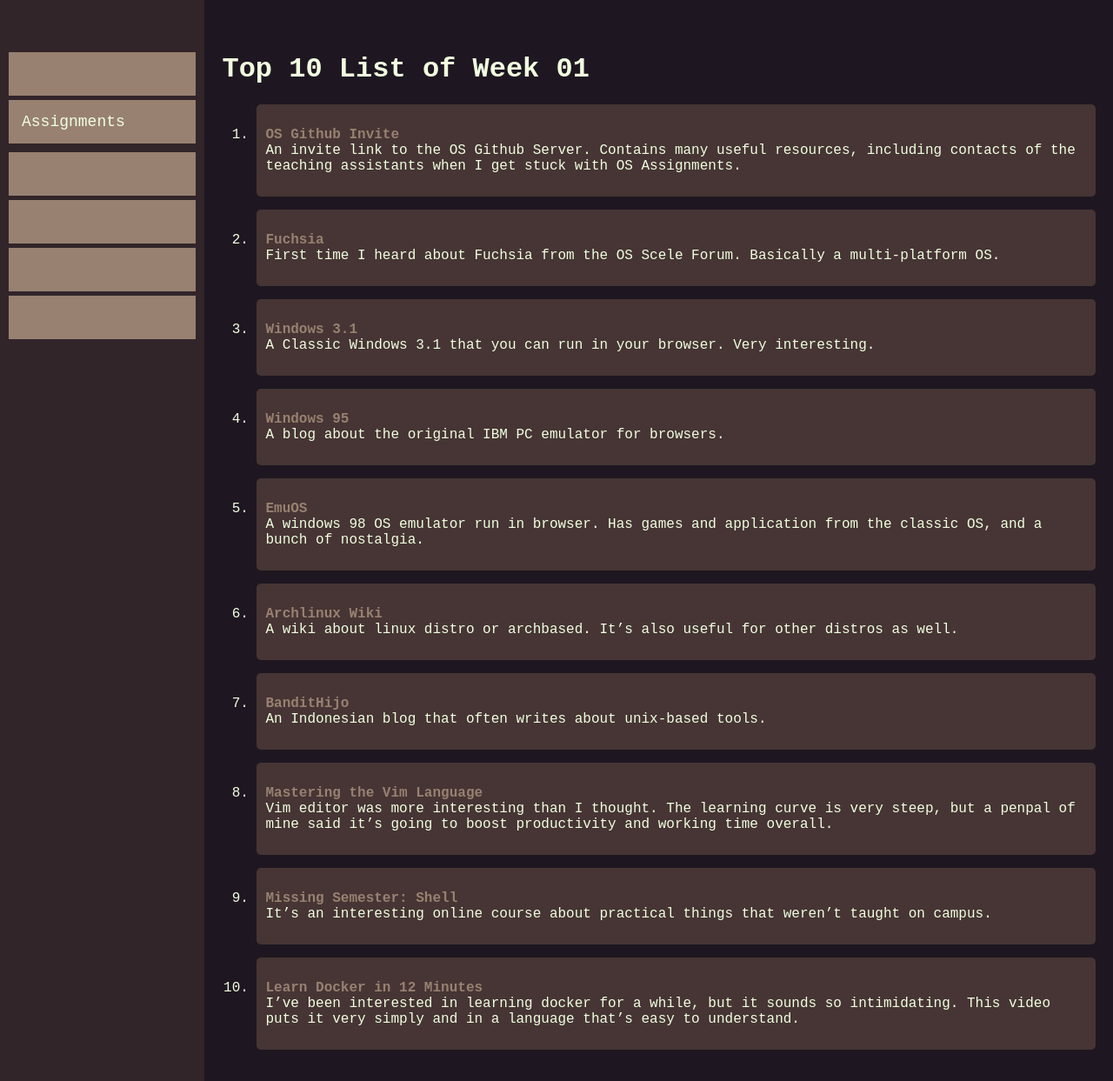
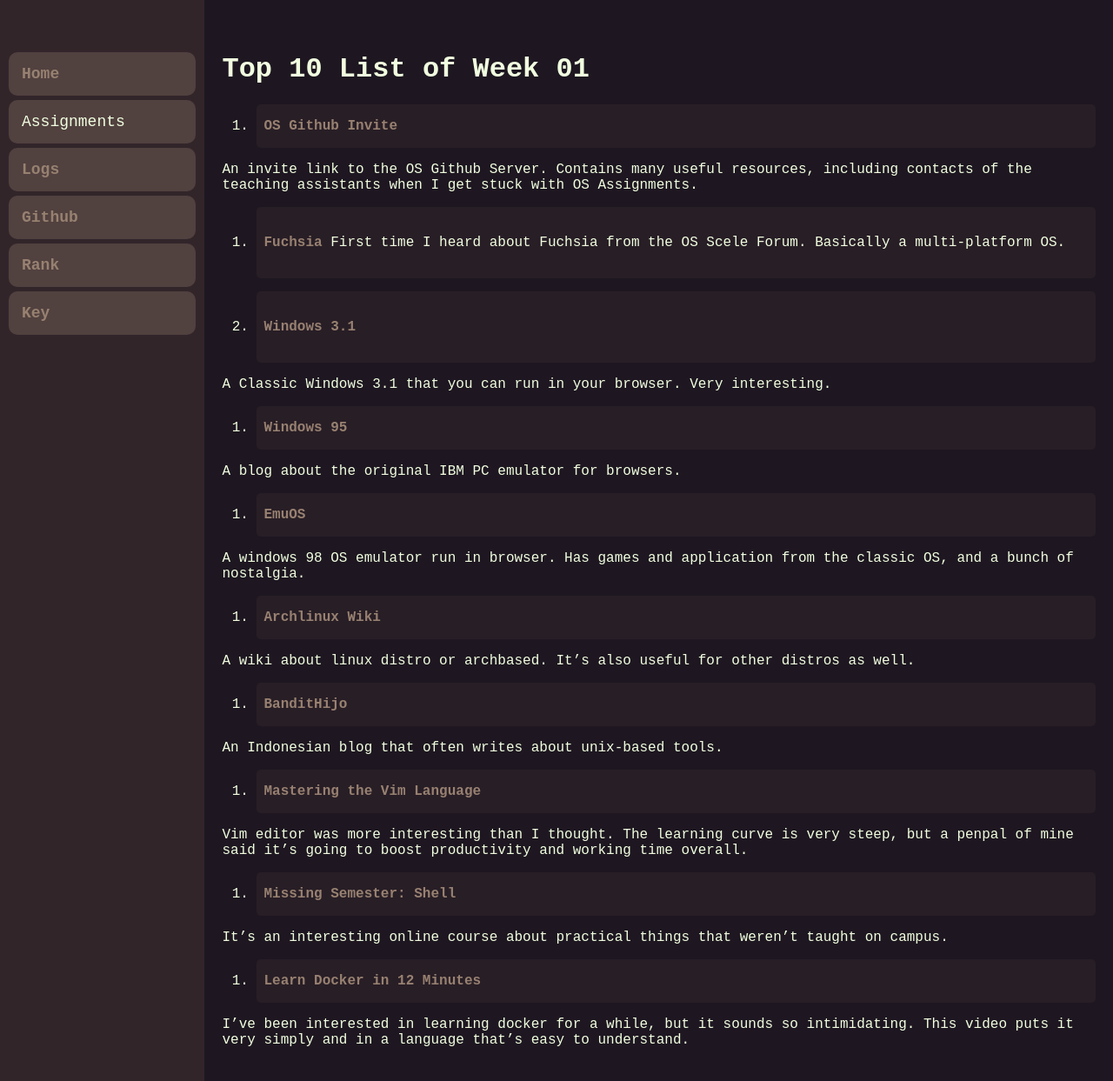
Before and after one commit to asfiowilma/os211, a Jekyll site: the page built from w01.md, in a window 1280 px wide. Shown: the whole page at 87% size. Built offline with Jekyll 4.4.1, drawn with Linux system fonts in a browser that asks for light colours.

Commit message:
OS211 asfiowilma

```diff
--- a/assets/css/style.css
+++ b/assets/css/style.css
@@ -22,9 +22,8 @@
 
 li {
     margin-bottom: 15px;
-    padding: 10px;
-    background: #463534;
-
+    padding: 1rem .5rem;
+    background: rgb(70, 53, 52, 0.25);
     border-radius: 5px;
 }
 
@@ -44,6 +43,7 @@
 }
 
 #title {
+    font-family: 'Verdana', monospace;
     color: #988171;
 }
 
@@ -79,19 +79,17 @@
 
 .sidebar-button > .sidebar-div {
     transition: 0.2s;
-
     font-size: 18px;
-
+    border-radius: 10px;
     height: 20px;
-    background: #988171;
+    background: rgb(152, 129, 113, 0.3);
     margin-bottom: 5px;
     padding: 15px;
 }
 
 .sidebar-button:hover > div {
-    color: rgba(40, 48, 124, 1);
+    color: #463534;
     background: rgb(152, 129, 113, 0.75);
-
 }
 
 .dropdown-content {
@@ -101,8 +99,6 @@
 
     overflow: hidden;
     padding: 0 !important;
-    margin-bottom: 5px;
-
     transition: 0.2s;
 }
 
@@ -111,7 +107,7 @@
     height: 20px;
     padding: 10px;
     background-color: #1e1721;
-    color: rgba(42, 30, 92);
+    color: #988171;
 }
 
 .dropdown-link:hover {
--- a/w01.md
+++ b/w01.md
@@ -5,32 +5,41 @@
 ---
 # Top 10 List of Week 01
 
-1. [OS Github Invite](https://discord.gg/Vr9YdSCY)<br>
+1. [OS Github Invite](https://discord.gg/Vr9YdSCY)
+
 An invite link to the OS Github Server. Contains many useful resources, including contacts of the teaching assistants when I get stuck with OS Assignments.
 
-2. [Fuchsia](https://fuchsia.dev/)<br>
+2. [Fuchsia](https://fuchsia.dev/)
 First time I heard about Fuchsia from the OS Scele Forum. Basically a multi-platform OS.
 
-3. [Windows 3.1](https://classicreload.com/win3x-windows-31.html)<br>
+3. [Windows 3.1](https://classicreload.com/win3x-windows-31.html)
+
 A Classic Windows 3.1 that you can run in your browser. Very interesting.
 
-4. [Windows 95](https://www.pcjs.org/blog/2015/09/21/)<br>
+4. [Windows 95](https://www.pcjs.org/blog/2015/09/21/)
+
 A blog about the original IBM PC emulator for browsers.
 
-5. [EmuOS](https://emupedia.net/beta/emuos/)<br>
+5. [EmuOS](https://emupedia.net/beta/emuos/)
+
 A windows 98 OS emulator run in browser. Has games and application from the classic OS, and a bunch of nostalgia.
 
-6. [Archlinux Wiki](https://wiki.archlinux.org/)<br>
+6. [Archlinux Wiki](https://wiki.archlinux.org/)
+
 A wiki about linux distro or archbased. It's also useful for other distros as well.
 
-7. [BanditHijo](https://bandithijo.github.io/blog/)<br>
+7. [BanditHijo](https://bandithijo.github.io/blog/)
+
 An Indonesian blog that often writes about unix-based tools.
 
-8. [Mastering the Vim Language](https://www.youtube.com/watch?v=wlR5gYd6um0)<br>
+8. [Mastering the Vim Language](https://www.youtube.com/watch?v=wlR5gYd6um0)
+
 Vim editor was more interesting than I thought. The learning curve is very steep, but a penpal of mine said it's going to boost productivity and working time overall.
 
-9. [Missing Semester: Shell](https://missing.csail.mit.edu/2020/course-shell/)<br>
+9. [Missing Semester: Shell](https://missing.csail.mit.edu/2020/course-shell/)
+
 It's an interesting online course about practical things that weren't taught on campus.
 
-10. [Learn Docker in 12 Minutes](https://www.youtube.com/watch?v=YFl2mCHdv24)<br>
+10. [Learn Docker in 12 Minutes](https://www.youtube.com/watch?v=YFl2mCHdv24)
+
 I've been interested in learning docker for a while, but it sounds so intimidating. This video puts it very simply and in a language that's easy to understand.
```
